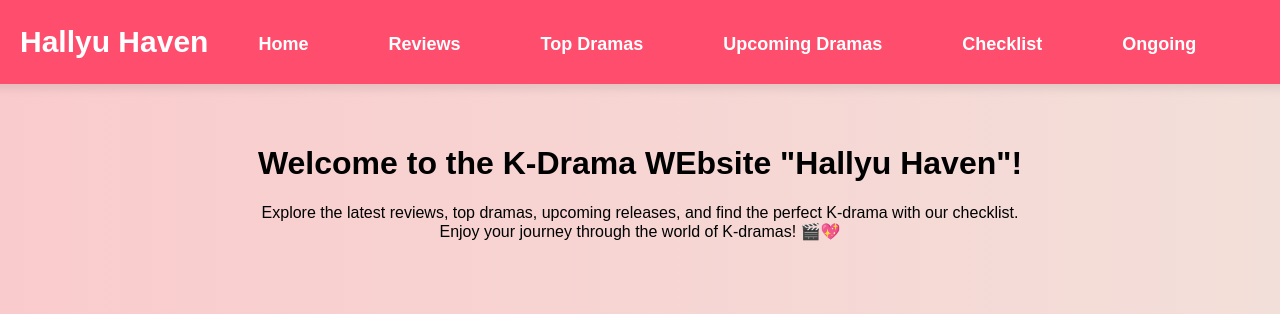
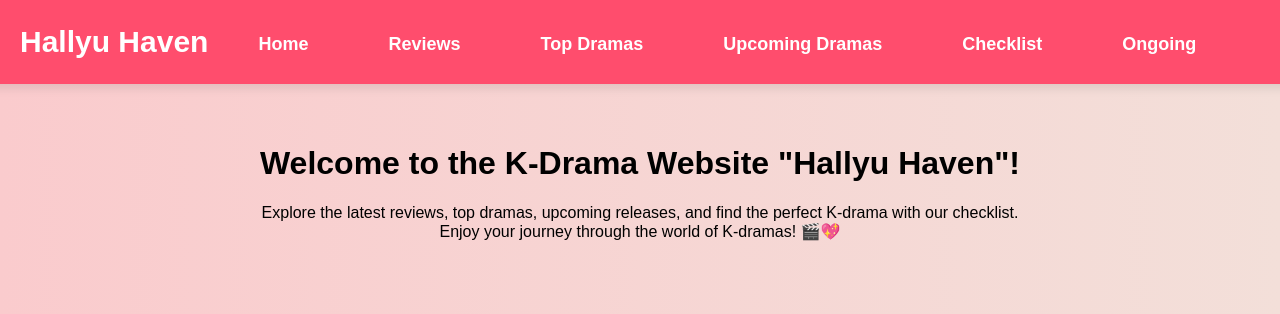
Before and after one commit to mvslema/hallyu-haven, a plain HTML site: page index.html in a window 1280 px wide. Shown: the top 314 px of the page. Drawn offline with Linux system fonts and the light colour scheme.

Commit message:
Update index.html

```diff
--- a/index.html
+++ b/index.html
@@ -24,7 +24,7 @@
     </header>
 
     <main>
-        <h1>Welcome to the K-Drama WEbsite "Hallyu Haven"!</h1>
+        <h1>Welcome to the K-Drama Website "Hallyu Haven"!</h1>
         <p>Explore the latest reviews, top dramas, upcoming releases, and find the perfect K-drama with our checklist.
         <br> Enjoy your journey through the world of K-dramas! 🎬💖</p>
     </main>
```
